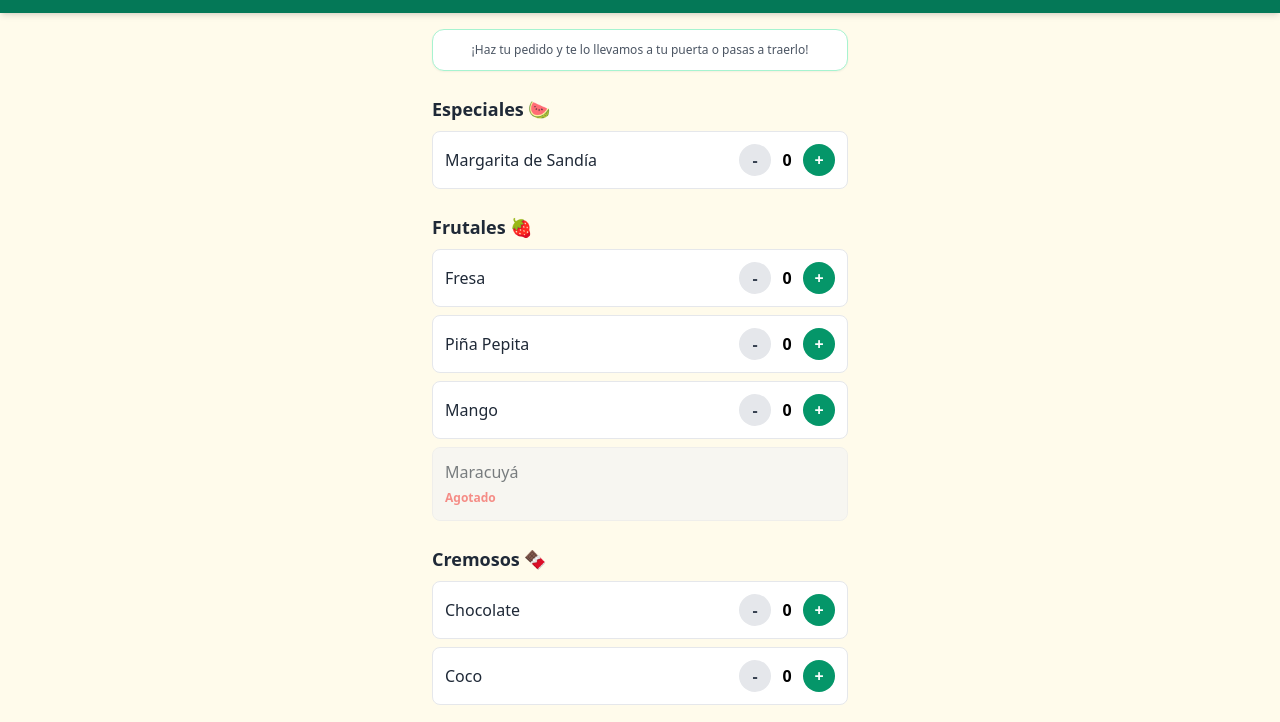
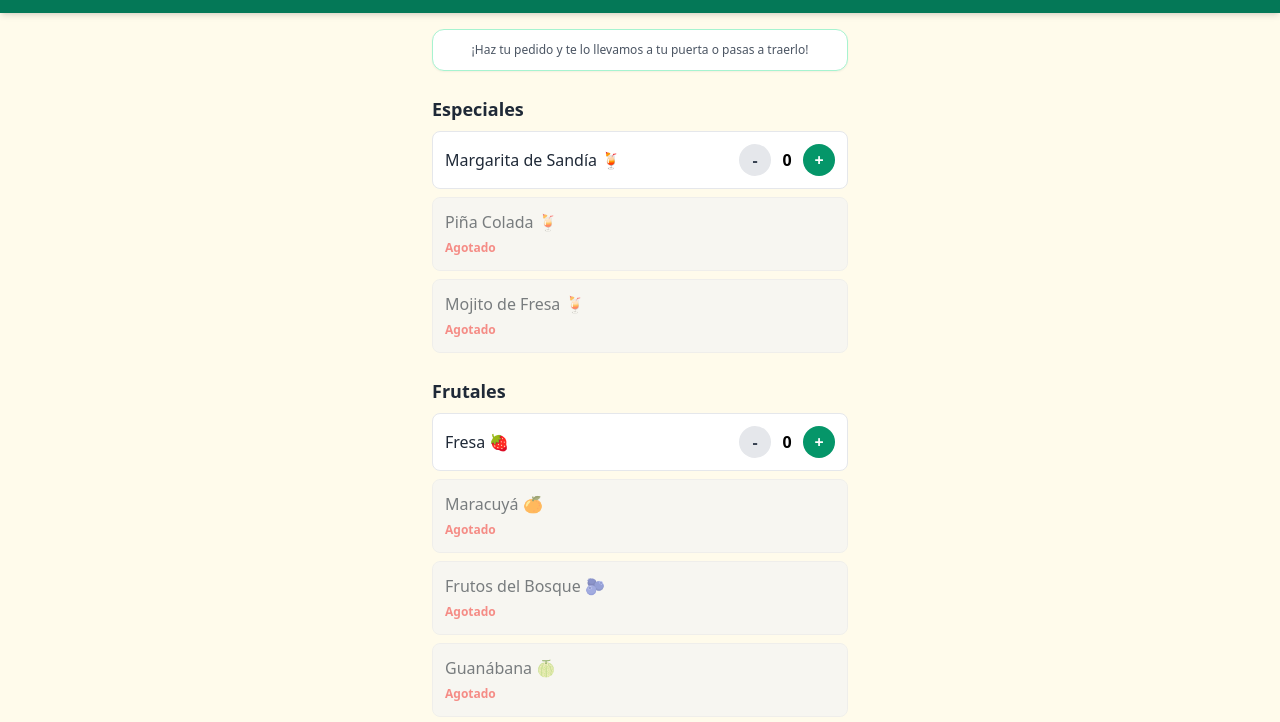
Before and after one commit to mariojcf/Paleticas, a plain HTML site: page index.html in a window 1280 px wide. Shown: the part 67-789 px from the top of the page. Drawn offline with nearby package versions, Linux system fonts and the light colour scheme.

Commit message:
Refactor inventory item names and comments
Updated comments and item names in the inventory.

```diff
--- a/index.html
+++ b/index.html
@@ -4,7 +4,6 @@
     <meta charset="UTF-8">
     <meta name="viewport" content="width=device-width, initial-scale=1.0">
     <title>Paletica - Pedidos Apto 202</title>
-    <!-- Tailwind CSS para un diseño moderno y rápido -->
     <script src="https://cdn.tailwindcss.com"></script>
 </head>
 <body class="bg-amber-50 min-h-screen pb-24 font-sans">
@@ -22,7 +21,7 @@
             <p class="text-xs text-gray-600">¡Haz tu pedido y te lo llevamos a tu puerta o pasas a traerlo!</p>
         </div>
 
-        <!-- Menú de Helados por Categoria -->
+        <!-- Menú de Helados por Categoría -->
         <div id="catalog" class="space-y-6"></div>
 
     </main>
@@ -46,37 +45,47 @@
     </div>
 
     <script>
-        // === 1. BASE DE DATOS LOCAL Y DISPONIBILIDAD ===
-        // Cambia 'disponible: false' cuando un sabor se te agote.
+        // === MENÚ COMPLETO Y CONTROL DE DISPONIBILIDAD ===
+        // Simplemente cambia 'disponible: true' o 'disponible: false' según tu inventario actual
         const inventario = [
-            // Especiales
-            { id: '1', nombre: 'Margarita de Sandía', categoria: 'Especiales 🍉', disponible: true },
+            // Especiales (Cóctel)
+            { id: '1', nombre: 'Margarita de Sandía 🍹', categoria: 'Especiales', disponible: true },
+            { id: '2', nombre: 'Piña Colada 🍹', categoria: 'Especiales', disponible: false },
+            { id: '3', nombre: 'Mojito de Fresa 🍹', categoria: 'Especiales', disponible: false },
 
             // Frutales
-            { id: '2', nombre: 'Fresa', categoria: 'Frutales 🍓', disponible: true },
-            { id: '3', nombre: 'Piña Pepita', categoria: 'Frutales 🍓', disponible: true },
-            { id: '4', nombre: 'Mango', categoria: 'Frutales 🍓', disponible: true },
-            { id: '5', nombre: 'Maracuyá', categoria: 'Frutales 🍓', disponible: false },
+            { id: '4', nombre: 'Fresa 🍓', categoria: 'Frutales', disponible: true },
+            { id: '5', nombre: 'Maracuyá 🍊', categoria: 'Frutales', disponible: false },
+            { id: '6', nombre: 'Frutos del Bosque 🫐', categoria: 'Frutales', disponible: false },
+            { id: '7', nombre: 'Guanábana 🍈', categoria: 'Frutales', disponible: false },
+            { id: '8', nombre: 'Piña Pepita 🍍', categoria: 'Frutales', disponible: true },
+            { id: '9', nombre: 'Mango 🥭', categoria: 'Frutales', disponible: true },
 
             // Cremosos
-            { id: '6', nombre: 'Chocolate', categoria: 'Cremosos 🍫', disponible: true },
-            { id: '7', nombre: 'Coco', categoria: 'Cremosos 🍫', disponible: true },
+            { id: '10', nombre: 'Chocolate 🍫', categoria: 'Cremosos', disponible: true },
+            { id: '11', nombre: 'Coco 🥥', categoria: 'Cremosos', disponible: true },
+            { id: '12', nombre: 'Café ☕', categoria: 'Cremosos', disponible: false },
+            { id: '13', nombre: 'Moka ☕🍫', categoria: 'Cremosos', disponible: false },
+            { id: '14', nombre: 'Vainilla 🍦', categoria: 'Cremosos', disponible: false },
 
             // Veteados
-            { id: '8', nombre: 'Fresas con Crema', categoria: 'Veteados 🍦', disponible: true },
-            { id: '9', nombre: 'Veteado de Piña', categoria: 'Veteados 🍦', disponible: true },
-            { id: '10', nombre: 'Veteado de Mora', categoria: 'Veteados 🍦', disponible: true },
-            { id: '11', nombre: 'Veteado de Mango', categoria: 'Veteados 🍦', disponible: true },
+            { id: '15', nombre: 'Fresas con Crema 🍓', categoria: 'Veteados', disponible: true },
+            { id: '16', nombre: 'Veteado de Piña 🍍', categoria: 'Veteados', disponible: false },
+            { id: '17', nombre: 'Veteado de Mora 🫐', categoria: 'Veteados', disponible: true },
+            { id: '18', nombre: 'Veteado de Mango 🥭', categoria: 'Veteados', disponible: false },
 
-            // Cobertura Premium
-            { id: '12', nombre: 'Chocolate con Cobertura', categoria: 'Cobertura Premium 🍫', disponible: true },
-            { id: '13', nombre: 'Coco con Cobertura', categoria: 'Cobertura Premium 🍫', disponible: true },
-            { id: '14', nombre: 'Fresa con Cobertura', categoria: 'Cobertura Premium 🍫', disponible: true },
+            // Cobertura Chocolate Premium
+            { id: '19', nombre: 'Chocolate con Cobertura 🍫', categoria: 'Cobertura Premium', disponible: true },
+            { id: '20', nombre: 'Coco con Cobertura 🥥', categoria: 'Cobertura Premium', disponible: true },
+            { id: '21', nombre: 'Fresa con Cobertura 🍓', categoria: 'Cobertura Premium', disponible: true },
+
+            // Power / Saludables
+            { id: '22', nombre: 'Clean Detox 🥒', categoria: 'Power', disponible: false },
+            { id: '23', nombre: 'Renew 🍊', categoria: 'Power', disponible: false }
         ];
 
         let pedido = {};
 
-        // === 2. RENDERIZAR CATÁLOGO ===
         function cargarCatalogo() {
             const container = document.getElementById('catalog');
             const categorias = [...new Set(inventario.map(item => item.categoria))];
@@ -114,7 +123,6 @@
             });
         }
 
-        // === 3. LÓGICA DEL CARRITO ===
         function cambiarCantidad(id, delta) {
             const actual = pedido[id] || 0;
             const nueva = Math.max(0, actual + delta);
@@ -141,7 +149,6 @@
             }
         }
 
-        // === 4. ENVIAR A WHATSAPP ===
         function enviarPedido() {
             const apto = document.getElementById('apto-input').value.trim();
             if (!apto) {
@@ -163,7 +170,6 @@
             window.open(url, '_blank');
         }
 
-        // Inicializar
         cargarCatalogo();
     </script>
 </body>
```
